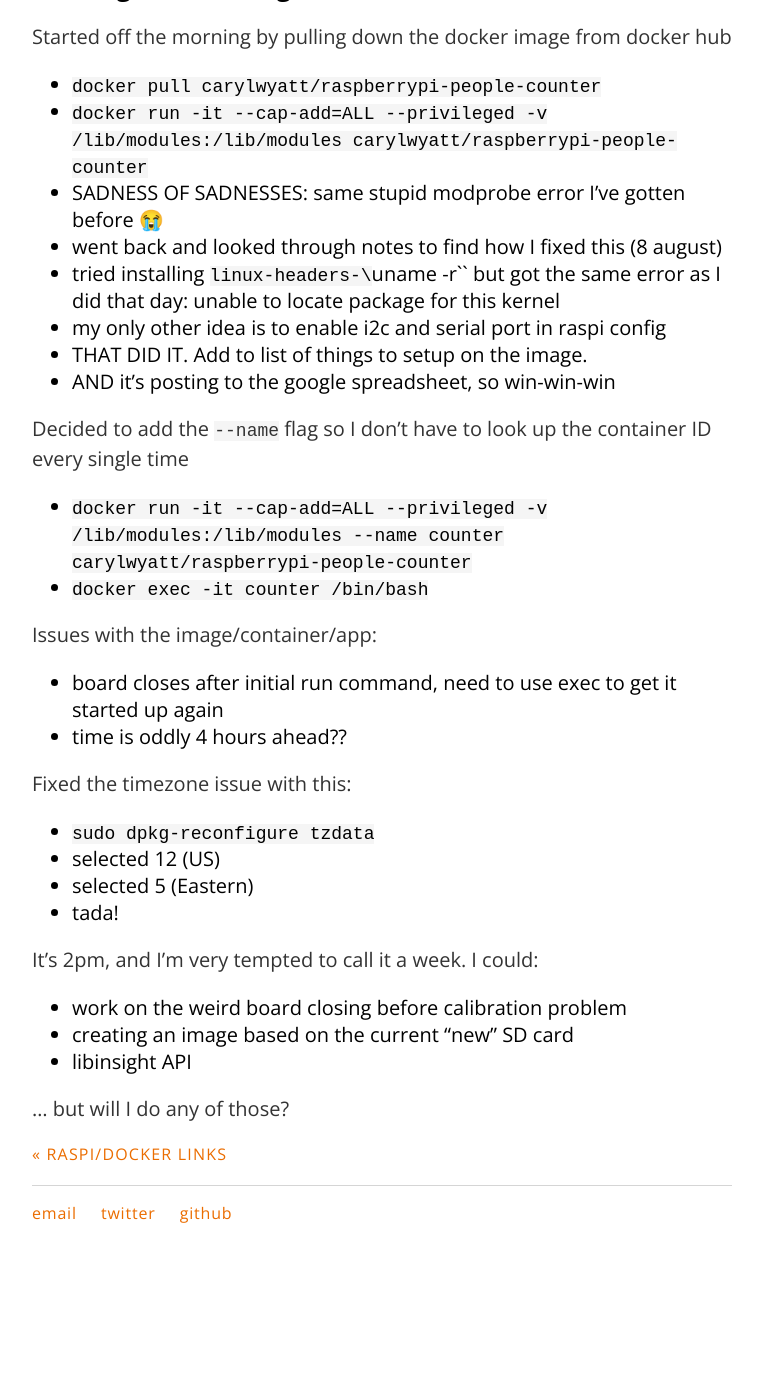
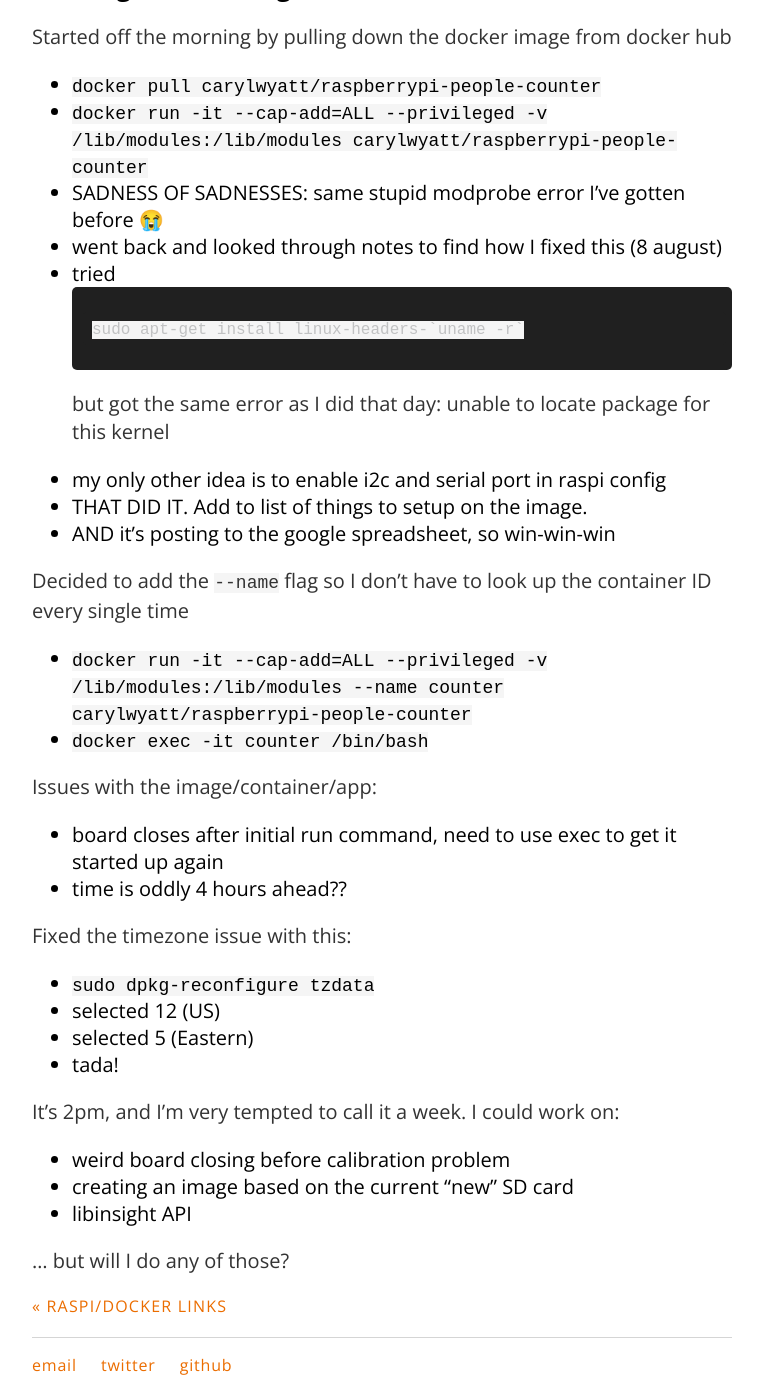
Before and after one commit to carylwyatt/carylwyatt.github.io, a Jekyll site: the page built from _posts/2018-08-13-week-of-13-august.md, in a window 1280 px wide and 1400 px high, scrolled down 6268 px. Shown: the whole window, without its empty margins (258-1021 px from the left). Built offline with Jekyll 4.4.1, drawn with Linux system fonts in a browser that asks for light colours; emoji names are drawn with the system emoji font; before the commit the page ends 7532 px from its top, so only the background shows below that.

Commit message:
formatting fixes

````diff
--- a/_posts/2018-08-13-week-of-13-august.md
+++ b/_posts/2018-08-13-week-of-13-august.md
@@ -148,7 +148,11 @@ Started off the morning by pulling down the docker image from docker hub
 - `docker run -it --cap-add=ALL --privileged -v /lib/modules:/lib/modules carylwyatt/raspberrypi-people-counter`
 - SADNESS OF SADNESSES: same stupid modprobe error I've gotten before :sob:
 - went back and looked through notes to find how I fixed this (8 august)
-- tried installing `linux-headers-\`uname -r\`` but got the same error as I did that day: unable to locate package for this kernel
+- tried
+  ```
+  sudo apt-get install linux-headers-`uname -r`
+  ```
+ but got the same error as I did that day: unable to locate package for this kernel
 - my only other idea is to enable i2c and serial port in raspi config
 - THAT DID IT. Add to list of things to setup on the image.
 - AND it's posting to the google spreadsheet, so win-win-win
@@ -167,8 +171,8 @@ Fixed the timezone issue with this:
 - selected 5 (Eastern)
 - tada!
 
-It's 2pm, and I'm very tempted to call it a week. I could:
-- work on the weird board closing before calibration problem
+It's 2pm, and I'm very tempted to call it a week. I could work on:
+- weird board closing before calibration problem
 - creating an image based on the current "new" SD card
 - libinsight API
 
````
Also changed, not shown: _posts/2018-08-06-week-of-6-august.md (+6 -1 lines).
